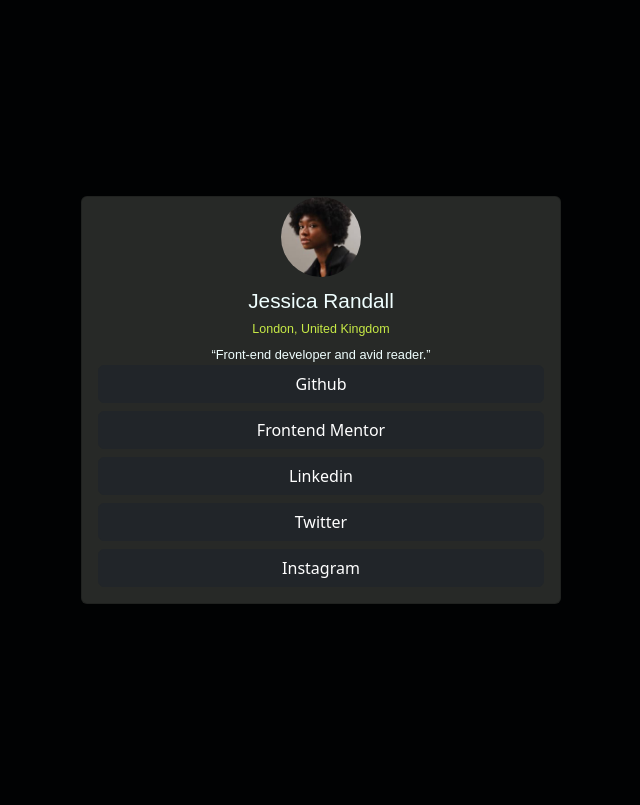
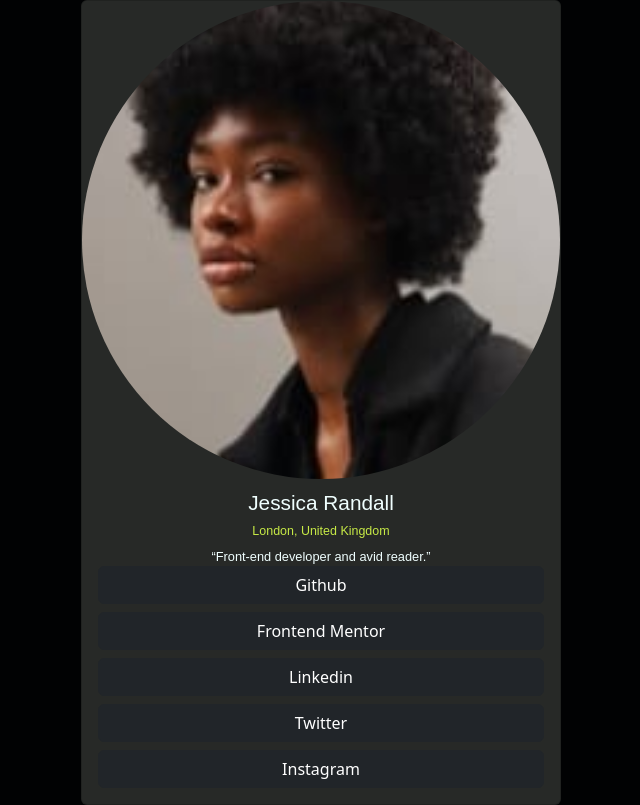
Before and after one commit to sour413/portfolio, a plain HTML site: page index.html in a window 1280 px wide. Shown: the whole page, without its empty margins (319-959 px from the left). Drawn offline with nearby package versions, Linux system fonts and the light colour scheme.

Commit message:
Update style.css

```diff
--- a/css/style.css
+++ b/css/style.css
@@ -50,11 +50,6 @@ body {
         max-width: 37.5rem;
         border-radius: 10rem;
     }
-
-    .dp {
-        width: 5rem;
-        margin: auto;
-    }
 }
 
 @media (min-width: 768px) {
```
